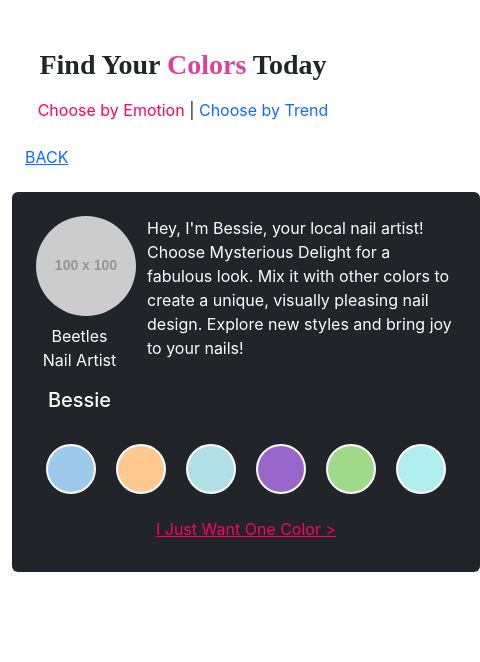
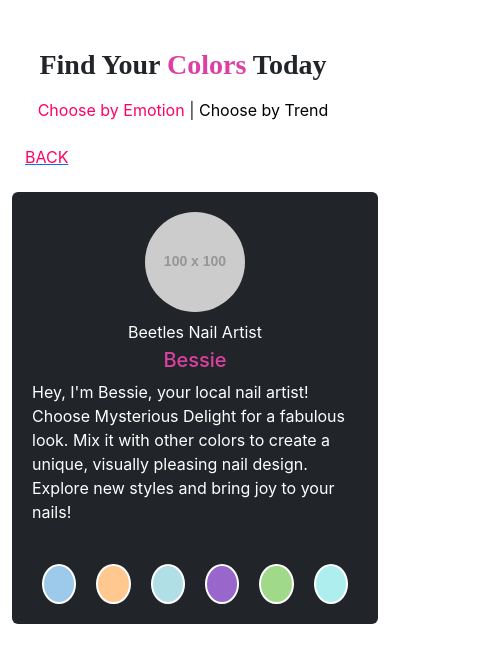
Before and after one commit to fullstackdeveloper918/color_club, a React (Create React App) app: page /product-detail in a window 390 px wide. Shown: the top 662 px of the page, 480 px wide, since content can reach past the window. Built offline with nearby package versions, Linux system fonts and the light colour scheme.

Commit message:
fixed color lab

```diff
--- a/src/App.css
+++ b/src/App.css
@@ -57,11 +57,18 @@
   min-width: 300px;
   width: 300px;
   padding: 50px 15px 20px;
-  border: 1px solid #dd28a0;
+  border: 0;
   text-align: center;
   z-index: 1;
+
 }
-
+.innerProductPopup .popup_product{
+  bottom: 20px;
+  right: 50px;
+  left: auto;
+  top: 20px;
+  height: fit-content;
+}
 .popup_productheader {
   text-align: right;
   cursor: pointer;
@@ -88,9 +95,9 @@
   color: #111;
   font-family: Poppins;
   font-weight: 600;
-  font-size: 18px;
+  font-size: 16px;
   text-align: center;
-  line-height: 24px;
+  line-height: 20px;
   text-decoration: none;
 }
 .popup_body h5 {
@@ -346,8 +353,35 @@ h2.pick_mood {
   font-size: 14px;
   line-height: 11px;
 }
+
+.colo-md-6 {
+  border: 1px solid #e3e3e3;
+  padding: 20px;
+  box-shadow: 0 0 10px rgb(211 208 208 / 50%);
+  min-width: 300px;
+  height: fit-content;
+  min-height: 370px;
+}
+.btnCart {
+  border: 1px solid #000;
+  border-radius: 30px;
+  padding: 5px 40px;
+  text-transform: capitalize;
+  font-size: 15px;
+  font-weight: 600;
+  color: #000;
+}
+.flexBox{
+  display: flex;
+  gap: 20px;
+}
 /* cololabs_sec */
+@media (min-width:767px){
+.backBtn{
+display: none;
 
+}
+}
 @media (max-width:1440px){
   .emoji-container span.emoji .emojii {
     max-width: 40px;
@@ -359,6 +393,24 @@ h2.pick_mood {
 .tabs_click button  {
   font-size: 20px;
   line-height: 20px;
+}
+}
+@media (max-width:1190px){
+  .colo-md-6 {
+    min-width: 200px;
+}
+.btnCart {
+  padding: 5px 30px;
+  font-size: 13px;
+}
+}
+@media (max-width:991px){
+  .mediumResponsive{
+    flex-wrap: wrap;
+    flex-direction: column-reverse;
+  }
+  .colo-md-6 {
+    min-width: 50%;
 }
 }
 @media (max-width:767px){
@@ -426,6 +478,31 @@ p.bottom_emoji {
   margin: 10px 0px 0px !important;
   padding-bottom: 10px;
 }
+
+.colo-md-6 {
+  min-width: 220px;
+  width: 300px;
+}
+.innerProductPopup{
+  padding: 20px !important;
+}
+.flexBox {
+  flex-wrap: wrap;
+}
+.color-circle {
+  width: 40px;
+  height: 40px;
+}
+.backBtn{
+  display: block;
+  color:rgb(255, 0, 102) !important;
+  text-decoration: none;
+}
+}
+@media (max-width:480px){
+  .colo-md-6 {
+    width: 100%;
+}
 }
 @media (max-width:375px){
   .emoji-container p {
--- a/src/Components/ProductDetail.tsx
+++ b/src/Components/ProductDetail.tsx
@@ -66,7 +66,7 @@ const ProductDetail = () => {
               Choose by Emotion
             </a>{" "}
             |{" "}
-            <a href="#" className="text-decoration-none">
+            <a href="#" className="text-decoration-none" style={{color:"#000"}}>
               Choose by Trend
             </a>
           </p>
@@ -77,7 +77,7 @@ const ProductDetail = () => {
       <div className="row">
         <div className="col-1">
           <Link to={"/"}>
-            <button className="btn btn-link">
+            <button className="btn btn-link backBtn">
               <span className="bi bi-arrow-left"></span> BACK
             </button>
           </Link>
@@ -86,10 +86,10 @@ const ProductDetail = () => {
 
       {/* Nail Artist Profile */}
       <div className="row justify-content-center text-white mt-3">
-        <div className="d-flex">
-        <div className="colo-md-6">
+        <div className="d-flex gap-3  mediumResponsive">
+        <div className="flexBox">
         {selectedProducts.slice(0,2).map((res: any, index: number) => (
-            <div className="">
+            <div className="colo-md-6">
               <div className="text-center">
                 <div className="d-flex">
                   <h6 className="mt-2 text-black">COLOR {index + 1}</h6>
@@ -101,33 +101,37 @@ const ProductDetail = () => {
                     -
                   </button>
                 </div>
+                <div className="text-center">
                 <img
                   src={res?.image} // Replace with actual image
                   alt="Color 1"
                   className="rounded"
                 />
-                +
+                <h6 className="text-black">{res?.name}</h6>
+
               </div>
-              <button className="btn btn-outline-secondary btn-sm mt-2">
-                ADD COLOR TO BAG
+
+             <button className="btn btn-outline-secondary btn-sm mt-4 btnCart">
+                ADD TO BAG
               </button>
+              </div>
             </div>
           ))}
-        </div>
-        <div className="col-md-6 bg-dark p-4 rounded">
-          <div className="row">
-            <div className="col-3 text-center">
+          </div>
+        <div className=" bg-dark p-5 rounded position-relative p-sm-3 innerProductPopup w-100">
+          <div className="row ">
+            <div className="col-md-3 col-sm-12 text-center">
               <img
                 src="https://via.placeholder.com/100" // Replace with the actual image
                 alt="Bessie Nail Artist"
                 className="rounded-circle"
               />
-              <p className="mt-2">Beetles Nail Artist</p>
-              <h5>Bessie</h5>
+              <p className="mt-2 mb-1">Beetles Nail Artist</p>
+              <h5 style={{color:"#dc41a1"}}>Bessie</h5>
             </div>
-            <div className="col-9">
+            <div className="col-md-9 col-sm-12">
               <p>
-                Hey, I'm Bessie, your local nail artist! Choose Mysterious
+              Hey, I'm Bessie, your local nail artist! Choose Mysterious
                 Delight for a fabulous look. Mix it with other colors to create
                 a unique, visually pleasing nail design. Explore new styles and
                 bring joy to your nails!
@@ -184,12 +188,13 @@ const ProductDetail = () => {
                     ))
                   : ""}
               </div>
-              <button className="btn btn-link mt-3" style={{ color: "#f06" }}>
+              {/* <button className="btn btn-link mt-3" style={{ color: "#f06" }}>
                 I Just Want One Color <span>&gt;</span>
-              </button>
+              </button> */}
             </div>
           </div>
-        </div>
+          {/* model move  */}
+
         {modalVisible && (
         <div
           className=" fade show"
@@ -200,9 +205,9 @@ const ProductDetail = () => {
           <div className="popup_product">
             <div className="popup_productcontent">
               <div className="popup_productheader">
-                <h5 className="modal-title" id="exampleModalLabel">
+                {/* <h5 className="modal-title" id="exampleModalLabel">
                   Products for {selectedColor?.name}
-                </h5>
+                </h5> */}
                 <button
                   type="button"
                   className="btn-close"
@@ -241,6 +246,9 @@ const ProductDetail = () => {
           </div>
         </div>
       )}
+        </div>
+
+
       </div>
       </div>
 
```
